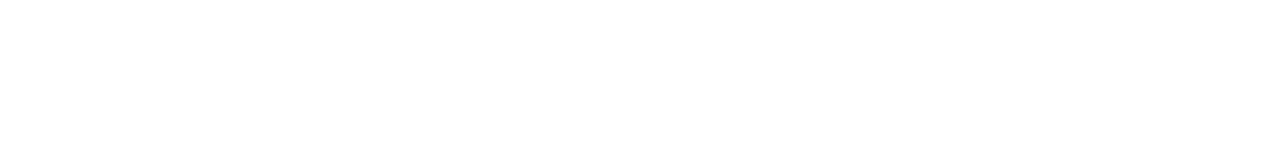
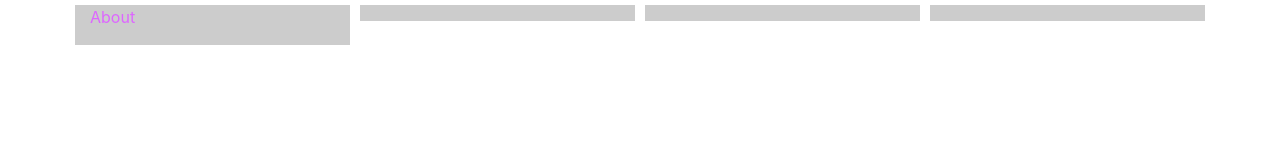
Before and after one commit to Muaadeeb/school, a plain HTML site: page NetEdu/NetEdu/Index.html in a window 1280 px wide. Drawn offline with Linux system fonts and the light colour scheme.

Commit message:
Started on an amazing headbar.  Right now, it's just a couple tiles that don't even have icons.

```diff
--- a/NetEdu/NetEdu/Index.html
+++ b/NetEdu/NetEdu/Index.html
@@ -1,10 +1,31 @@
 <!DOCTYPE html>
 <html>
 <head>
-    <title></title>
-	<meta charset="utf-8" />
+    <title>NetEdu - Home</title>
+    <meta charset="utf-8" />
+    <link href="styles/myCss.css" rel="stylesheet" type="text/css"/>
+    <link href="Content/bootstrap.css" rel="stylesheet" type="text/css" />
 </head>
 <body>
-
+    <div class="container">
+        <div class="row">
+            <div class="col-md-3 col-xs-6 headTile">
+                <span class="glyphicon glyphicon-search" aria-hidden="true"></span>
+                <p>About</p>
+            </div>
+            <div class="col-md-3 col-xs-6 headTile">
+                <span class="glyphicon"></span>
+                <p></p>
+            </div>
+            <div class="col-md-3 col-xs-6 headTile">
+                <span class="glyphicon"></span>
+                <p></p>
+            </div>
+            <div class="col-md-3 col-xs-6 headTile">
+                <span class="glyphicon"></span>
+                <p></p>
+            </div>
+        </div>
+    </div>
 </body>
 </html>
--- a/NetEdu/NetEdu/styles/myCss.css
+++ b/NetEdu/NetEdu/styles/myCss.css
@@ -1,2 +1,8 @@
 body {
 }
+
+.headTile{
+    background-color:#CCCCCC;
+    color:#DD66FF;
+    border:5px solid white;
+}
```
Also changed, not shown: NetEdu/NetEdu/obj/Debug/NetEdu.csproj.FileListAbsolute.txt, 6 other files.
